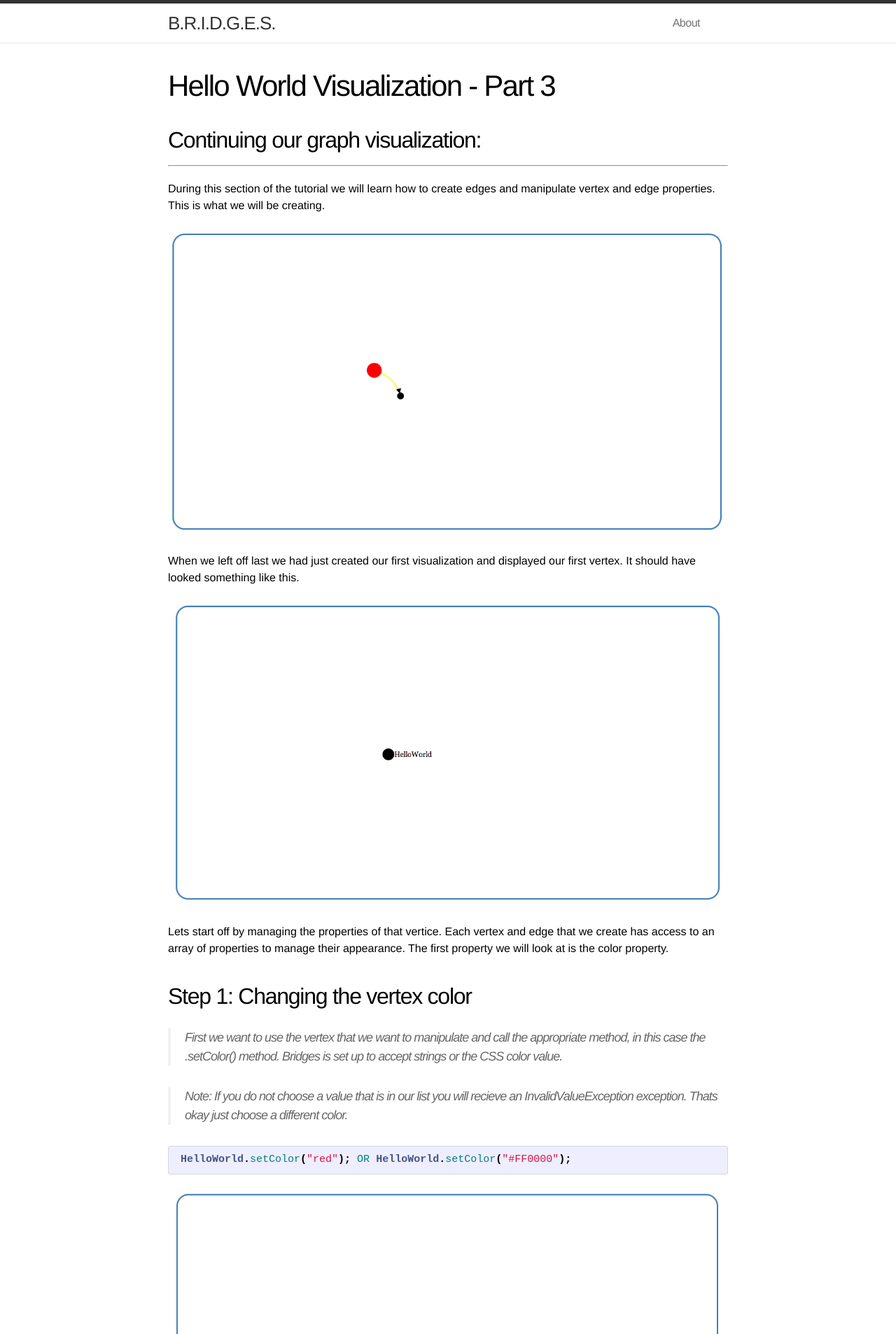
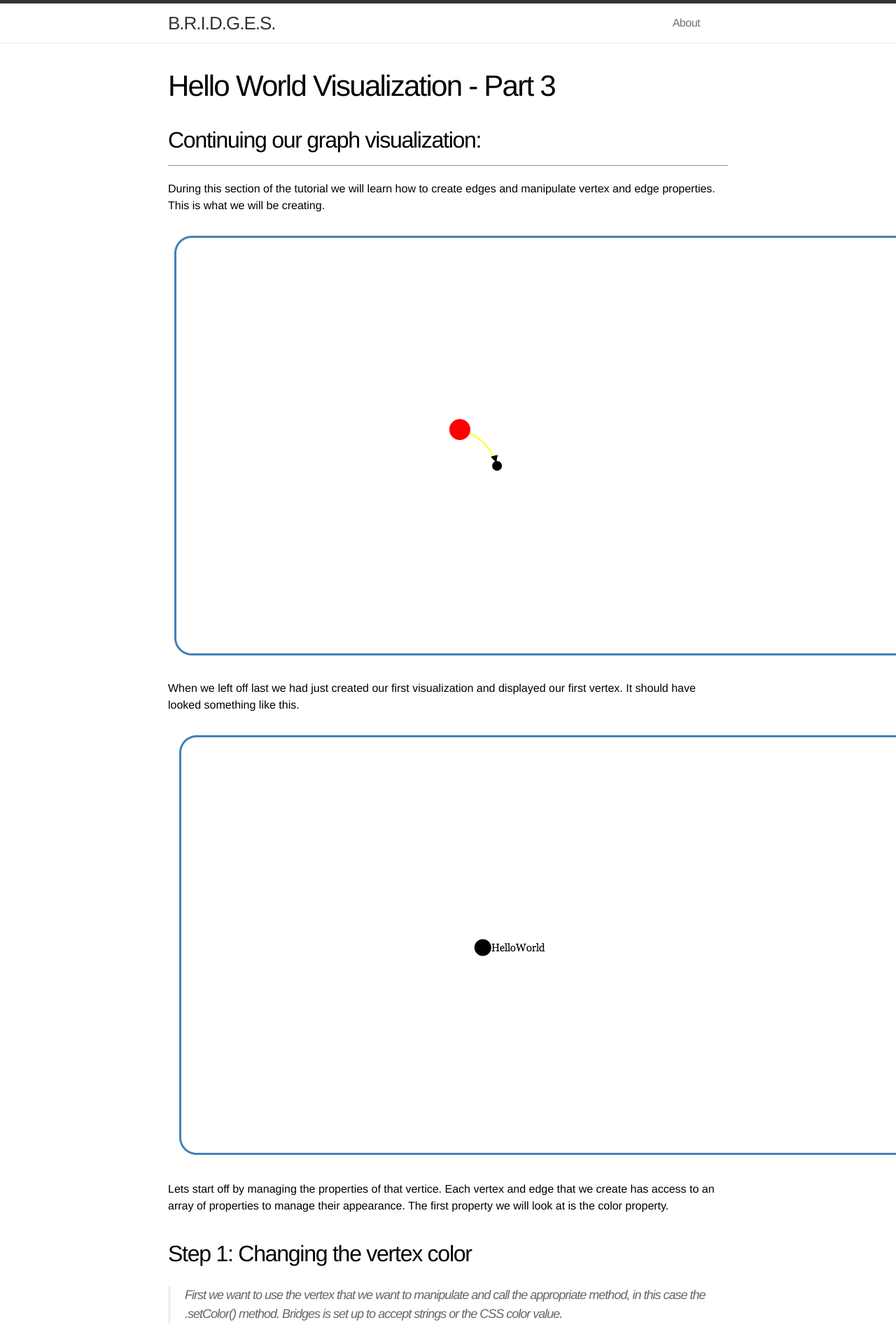
Before and after one commit to Dismembered/Dismembered.github.io, a Jekyll site: the page built from _posts/2014-07-02-HelloWorld-Tutorial_part3.markdown, in a window 1280 px wide. Shown: the top 1907 px of the page at 70% size. Built offline with Jekyll 4.4.1, drawn with Linux system fonts in a browser that asks for light colours.

Commit message:
Update main.css

```diff
--- a/css/main.css
+++ b/css/main.css
@@ -18,7 +18,7 @@ body {
 
 h1, h2, h3, h4, h5, h6 { font-size: 100%; font-weight: 400; }
 
-img[alt=drawing] { width: 800px; }
+/*img[alt=drawing] { width: 800px; } */
 
 a         { color: #2a7ae2; text-decoration: none; }
 a:hover   { color: #000; text-decoration: underline; }
```
